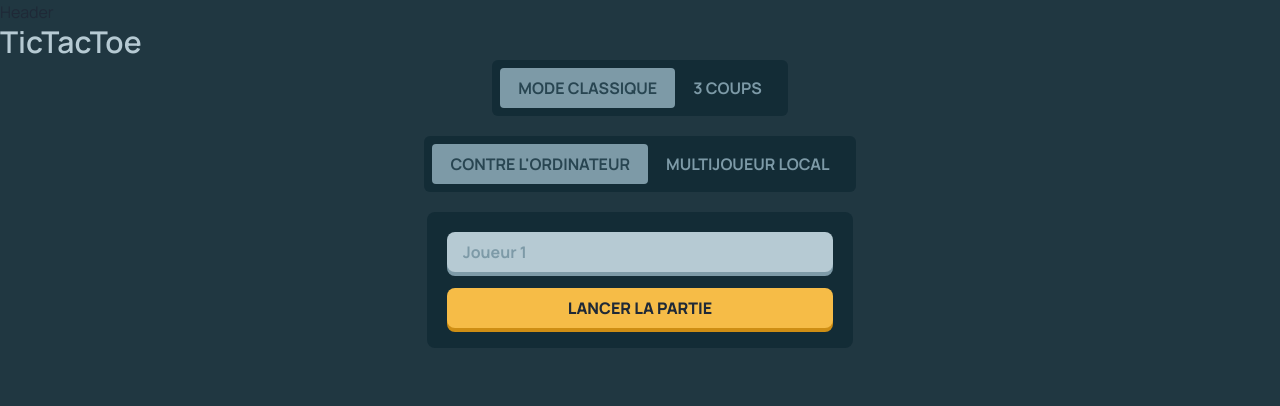
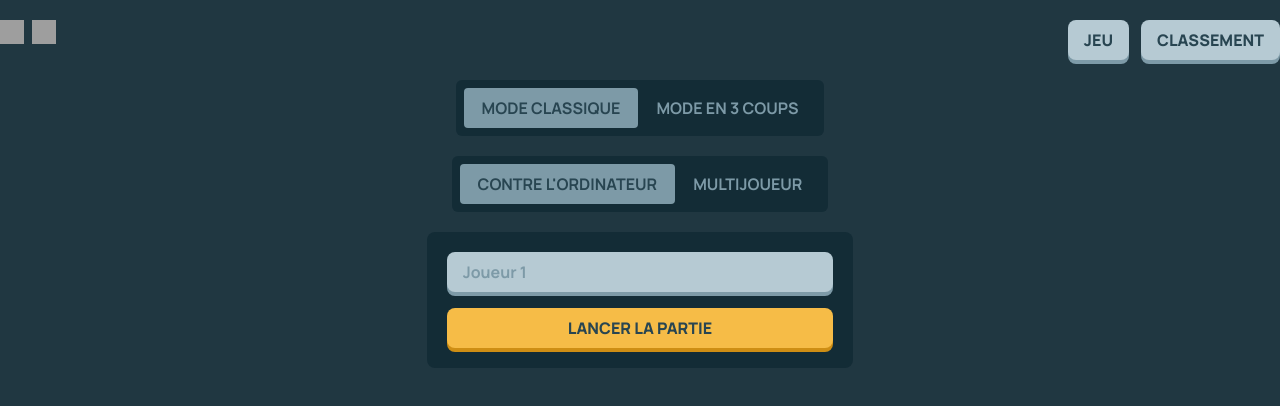
Before and after one commit to BenoitPrmt/tic-tac-toe-react, a React (Vite) app: page /scoreboard in a window 1280 px wide. Shown: the top 406 px of the page. Built offline with nearby package versions, Linux system fonts and the light colour scheme; grey boxes are pictures that could not be loaded.

Commit message:
feat(header): added header with buttons game and ranking

```diff
--- a/src/components/Button.tsx
+++ b/src/components/Button.tsx
@@ -11,7 +11,7 @@ type Props = {
 
 const Button = ({ color, onClick, children, type = 'button' }: Props) => {
     return (
-        <button type={type} className={`font-extrabold uppercase rounded-lg px-4 py-2 ${COLOR_BACKGROUND[color]} ${COLOR_SHADOW[color]}`} onClick={onClick}>
+        <button type={type} className={`text-grey-medium font-extrabold uppercase rounded-lg px-4 py-2 ${COLOR_BACKGROUND[color]} ${COLOR_SHADOW[color]}`} onClick={onClick}>
             {children}
         </button>
     );
--- a/src/components/Header.tsx
+++ b/src/components/Header.tsx
@@ -1,8 +1,35 @@
+import Logo from "./Logo.tsx";
+import Button from "./Button.tsx";
+import {Link} from "react-router";
+import {useGame} from "../context/GameContext.tsx";
+
 const Header = () => {
+    const { hasGameLaunched } = useGame();
+
     return (
-        <div>
-            <p>Header</p>
-        </div>
+        <header>
+            <nav className={"flex flex-row justify-between py-5"}>
+                <div className="flex flex-row space-y-3">
+                    <Link to={"/"}>
+                        <Logo />
+                    </Link>
+                </div>
+                <div className="flex flex-row space-x-3">
+                    {hasGameLaunched() && (
+                        <Button color={"greyLight"}>
+                            <Link to={"/game"}>
+                                Jeu
+                            </Link>
+                        </Button>
+                    )}
+                    <Button color={"greyLight"}>
+                        <Link to={"/ranking"}>
+                            Classement
+                        </Link>
+                    </Button>
+                </div>
+            </nav>
+        </header>
     );
 };
 
--- a/src/components/WinnerModal.tsx
+++ b/src/components/WinnerModal.tsx
@@ -14,7 +14,6 @@ type Props = {
     onClose?: () => void;
 }
 
-// TODO: useGame
 const WinnerModal = ({title, visible, winner, onClose}: Props) => {
     const { resetBoard } = useGame();
     const modalRef = useRef(null);
@@ -35,16 +34,22 @@ const WinnerModal = ({title, visible, winner, onClose}: Props) => {
             return;
         }
         modalRef.current.close();
-        resetBoard(false);
+
+    }
+
+    const handleQuitGame = () => {
+        resetBoard(true);
+        handleClose();
+        navigate("/");
     }
 
     const handleESC = (event) => {
         event.preventDefault();
         handleClose();
-        navigate("/");
     }
 
     const handleRestart = () => {
+        resetBoard(false);
         handleClose();
     }
 
@@ -61,7 +66,7 @@ const WinnerModal = ({title, visible, winner, onClose}: Props) => {
                 </h3>
                 <div className="modal-action flex justify-center">
                     <form method="dialog" className="space-x-2">
-                        <Button onClick={handleClose} color={"greyLight"}>Quitter</Button>
+                        <Button onClick={handleQuitGame} color={"greyLight"}>Quitter</Button>
                         <Button onClick={handleRestart} color={"secondary"}>Nouvelle partie</Button>
                     </form>
                 </div>
--- a/src/context/GameContext.tsx
+++ b/src/context/GameContext.tsx
@@ -21,6 +21,7 @@ interface GameContextType {
     draws: number;
     setIsGameAgainstComputer: (isAgainstComputer: boolean) => void;
     setIsGame3Shots: (is3Shots: boolean) => void;
+    hasGameLaunched: () => boolean;
 }
 
 const GameContext = createContext<GameContextType | undefined>(undefined);
@@ -288,20 +289,25 @@ export const GameProvider = ({ children }: { children: ReactNode }) => {
     }
 
     const resetBoard = (resetScores: boolean) => {
-        initBoard();
+        if (resetScores && !isGameAgainstComputer) {
+            setPlayerOneScore(0);
+            setPlayerTwoScore(0);
+            setDraws(0);
+            saveCurrentGame(null);
+        } else {
+            initBoard();
+        }
+
         setCurrentPlayer("X");
         setWinner("");
         setIsComputerTurn(false);
         saveBoard([]);
         saveLastShots([]);
         setLastShots([]);
+    }
 
-        if (resetScores && !isGameAgainstComputer) {
-            setPlayerOneScore(0);
-            setPlayerTwoScore(0);
-            setDraws(0);
-            saveCurrentGame(null);
-        }
+    const hasGameLaunched = (): boolean => {
+        return board.length === 3 && currentGame != null;
     }
 
     const value = {
@@ -321,7 +327,8 @@ export const GameProvider = ({ children }: { children: ReactNode }) => {
         draws,
         resetBoard,
         setIsGameAgainstComputer,
-        setIsGame3Shots
+        setIsGame3Shots,
+        hasGameLaunched
     };
 
     return <GameContext.Provider value={value}>{children}</GameContext.Provider>;
--- a/src/pages/HomePage.tsx
+++ b/src/pages/HomePage.tsx
@@ -73,19 +73,15 @@ const HomePage = () => {
 
     return (
         <div>
-            <h1 className="text-3xl font-semibold text-grey-light">
-                TicTacToe
-            </h1>
-
             <div className="space-y-5 flex flex-col justify-center items-center">
                 <div className="">
                     <Switch handleChecked={handleGameTypeChange} choiceOne={"Mode classique"}
-                            choiceTwo={"3 coups"}/>
+                            choiceTwo={"Mode en 3 coups"}/>
                 </div>
 
                 <div className="">
                     <Switch handleChecked={handleGameModeChange} choiceOne={"Contre l'ordinateur"}
-                            choiceTwo={"Multijoueur local"}/>
+                            choiceTwo={"Multijoueur"}/>
                 </div>
                 <div className="max-sm:mx-6 w-full">
                 <form method="post" onSubmit={handleSubmit}
```
